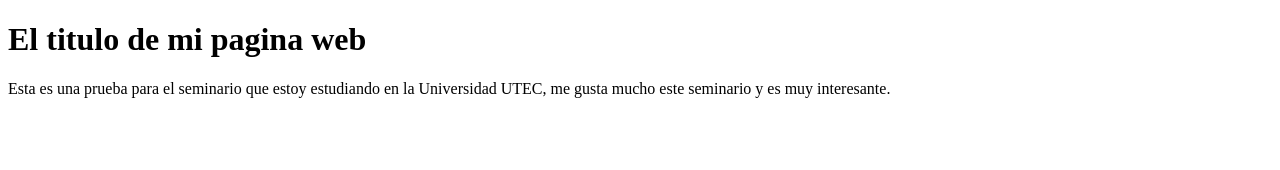
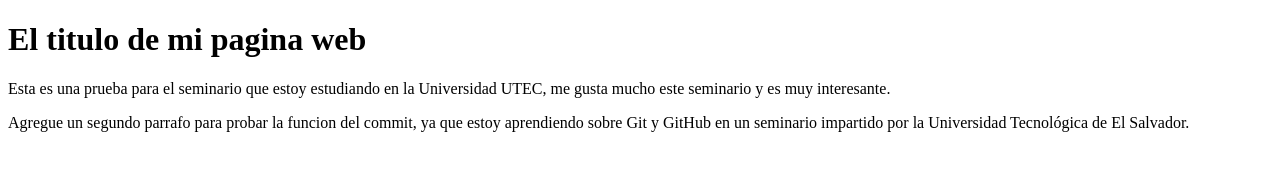
Before and after one commit to GiovanniMLZ/Seminario_Git_GitHub, a plain HTML site: page index.html in a window 1280 px wide. Drawn offline with Linux system fonts and the light colour scheme.

Commit message:
Agregue un segundo parrafo al index.html

```diff
--- a/index.html
+++ b/index.html
@@ -11,5 +11,11 @@
         en la Universidad UTEC, me gusta mucho este seminario y
         es muy interesante.
     </p>
+
+    <p>Agregue un segundo parrafo para probar la funcion del commit,
+        ya que estoy aprendiendo sobre Git y GitHub en un seminario
+        impartido por la Universidad Tecnológica de El Salvador.
+    </p>
+
 </body>
 </html>
```
